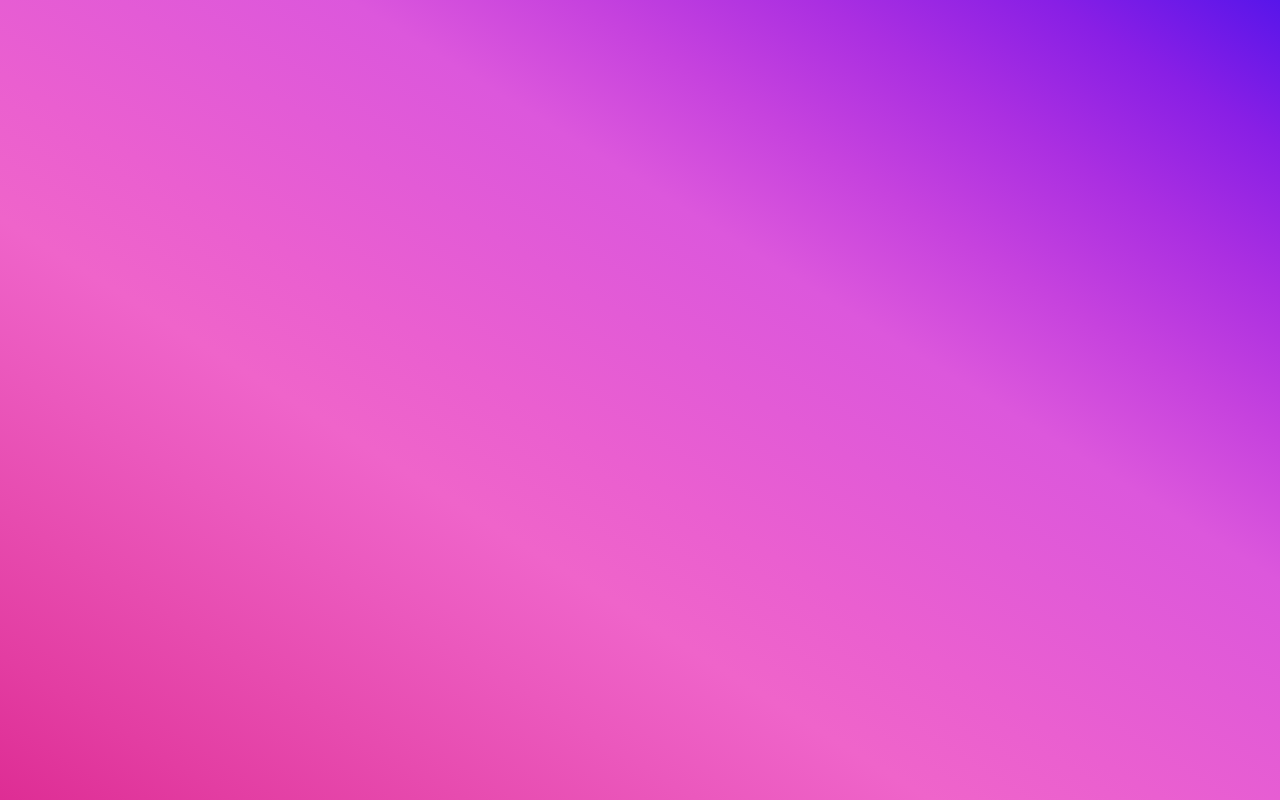
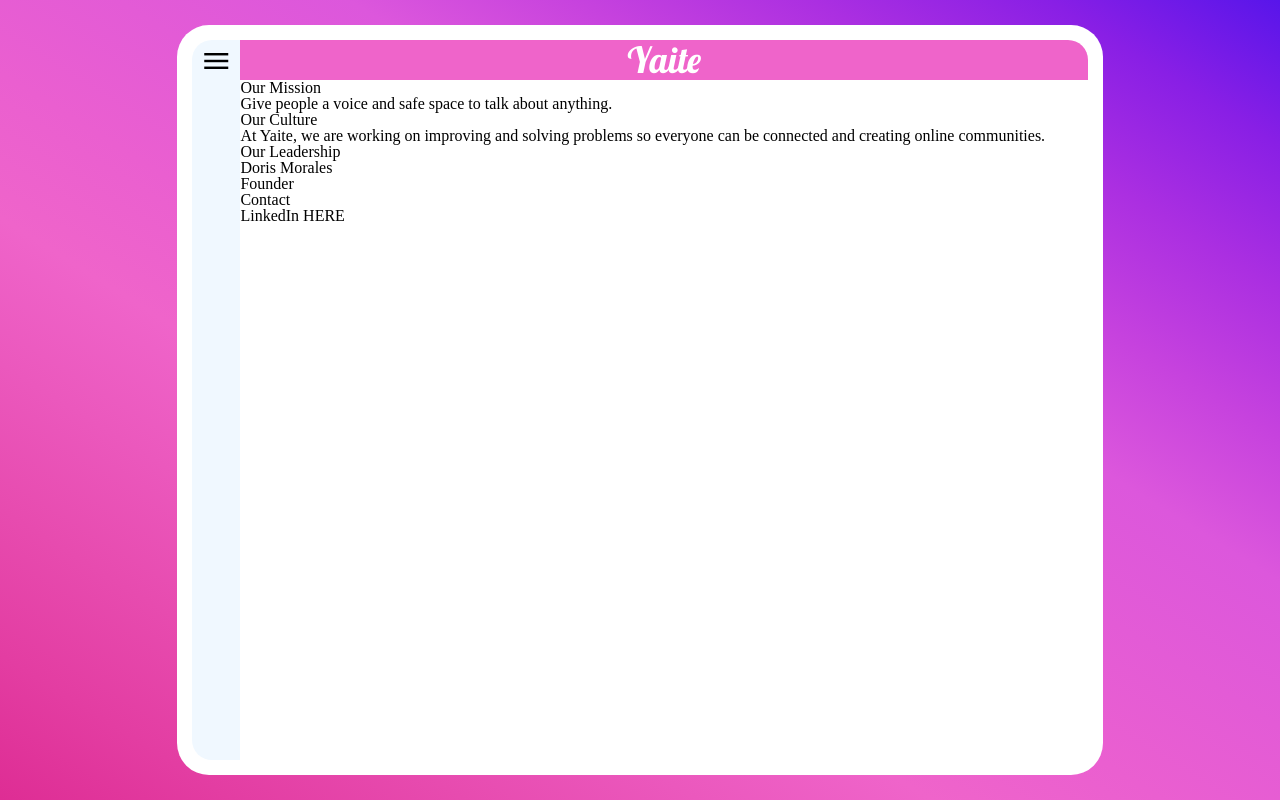
Before and after one commit to moralesdoris880/yaite, a React (Create React App) app in the folder client/: page /about in a window 1280 px wide. Before the commit this address had no page. Built offline with nearby package versions, Linux system fonts and the light colour scheme.

Commit message:
About page added

```diff
--- a/client/public/index.html
+++ b/client/public/index.html
@@ -24,6 +24,9 @@
       Learn how to configure a non-root public URL by running `npm run build`.
     -->
     <link rel="stylesheet" href="https://fonts.googleapis.com/css2?family=Material+Symbols+Outlined:opsz,wght,FILL,GRAD@48,400,0,0" />
+    <link rel="preconnect" href="https://fonts.googleapis.com">
+  <link rel="preconnect" href="https://fonts.gstatic.com" crossorigin>
+  <link href="https://fonts.googleapis.com/css2?family=Lobster&display=swap" rel="stylesheet">
     <title>React App</title>
   </head>
   <body>
--- a/client/src/App.js
+++ b/client/src/App.js
@@ -2,17 +2,23 @@
 import Home from "./pages/Home";
 import Login from "./pages/Login";
 import Signup from "./pages/Signup";
+import About from "./pages/About";
+import Navbar from "./components/Navbar";
 import './css/App.css';
 
 function App() {
   return (
     <BrowserRouter>
       <div className="App">
-      <Routes>
-        <Route path="/signup" element={<Signup />}/>
-        <Route path="/login" element={<Login />}/>
-        <Route path="/" element={<Home />}/>
-      </Routes>
+      <div className="Content">
+      <Navbar/>
+        <Routes>
+          <Route path="/about" element={<About />}/>
+          <Route path="/signup" element={<Signup />}/>
+          <Route path="/login" element={<Login />}/>
+          <Route path="/" element={<Home />}/>
+        </Routes>
+      </div>
       </div>
     </BrowserRouter>
   );
--- a/client/src/components/Chatlist.js
+++ b/client/src/components/Chatlist.js
@@ -11,7 +11,8 @@
                 <input type="text" placeholder='Search' id="Searchbox"/>
                 <span className="material-symbols-outlined" style={{position: 'absolute',top: '10px', fontSize: '16px',color:'gray',left:'15px'}}>search</span>
             </form>
-            {chatrooms.length?chatrooms.map((chatroom)=><Chatroom />):<p>Currently no chatrooms.</p>}
+            {chatrooms.length?chatrooms.map((chatroom)=><Chatroom chatroom={chatroom}/>):<p style={{color:'#757575'}}>Currently no chatrooms.</p>}
+
         </div>
     );
 }
--- a/client/src/components/Chatroom.js
+++ b/client/src/components/Chatroom.js
@@ -1,4 +1,4 @@
-function Chatroom(){
+function Chatroom({chatroom}){
     return(
         <div className="chatroom">
             {/* IMG HERE
--- a/client/src/components/Navbar.js
+++ b/client/src/components/Navbar.js
@@ -8,6 +8,7 @@
             <span className="material-symbols-outlined" onClick={()=>setBurgerNav(!burgerNav)} style={{ fontSize:'32px'}}>{burgerNav?'menu':'close'}</span>
             {burgerNav? console.log('random dancing...'):
             <ul id="Nav">
+                <span className="material-symbols-outlined" style={{ fontSize:'24px'}}>home</span>
                 <span className="material-symbols-outlined" style={{ fontSize:'24px'}}>info</span>
                 <span className="material-symbols-outlined" style={{ fontSize:'24px'}}>settings</span>
                 <span className="material-symbols-outlined" style={{ fontSize:'24px'}}>exit_to_app</span>
--- /dev/null
+++ b/client/src/css/About.css
@@ -0,0 +1,17 @@
+#About{
+    width: 100%;
+}
+.Header{
+    background-color: #ef64ca;
+    border-radius: 0px 20px 0px 0px;
+    height: 5vh;
+    width: 100%;
+    display: flex;
+    justify-content: center;
+    align-items: center;
+    color: white;
+    font-size: 36px;
+    font-family: 'Lobster', cursive;
+}
+
+/* #C8D6FF */
--- a/client/src/css/App.css
+++ b/client/src/css/App.css
@@ -5,3 +5,12 @@
     align-items: center;
     justify-content: center;
 }
+.Content{
+    width: 70vw;
+    height: 90vh;
+    background-color: white;
+    border-radius: 2em;
+    display: flex;
+    flex-direction: row;
+    padding: 15px;
+}
--- a/client/src/css/Home.css
+++ b/client/src/css/Home.css
@@ -1,9 +1,6 @@
 #Home{
-    width: 70vw;
-    height: 90vh;
-    background-color: white;
-    border-radius: 2em;
+    background-color: navajowhite;
+    border-radius: 0px 20px 20px 0px;
     display: flex;
     flex-direction: row;
-    padding: 15px;
 }
--- a/client/src/css/Navbar.css
+++ b/client/src/css/Navbar.css
@@ -1,11 +1,11 @@
 #Navbar{
-    width: 5vw;
+    width: 4vw;
+    height: 90vh;
     display: flex;
     flex-direction: column;
     align-items: center;
     background-color: aliceblue;
     border-radius: 20px 0px 0px 20px;
-
 }
 #Nav{
     display: flex;
--- /dev/null
+++ b/client/src/pages/About.js
@@ -0,0 +1,25 @@
+import '../css/About.css'
+
+function About(){
+    return(
+        <div id="About">
+            <div className="Header"><h1>Yaite</h1></div>
+            <div>
+                <h1>Our Mission</h1>
+                <p>Give people a voice and safe space to talk about anything.</p>
+
+                <h1>Our Culture</h1>
+                <p>At Yaite, we are working on improving and solving problems so everyone can be connected and creating online communities.</p>
+
+                <h1>Our Leadership</h1>
+                <p>Doris Morales</p>
+                <p>Founder</p>
+
+                <h1>Contact</h1>
+                <p>LinkedIn HERE</p>
+            </div>
+        </div>
+    );
+}
+
+export default About;
--- a/client/src/pages/Home.js
+++ b/client/src/pages/Home.js
@@ -5,7 +5,6 @@
 function Home(){
     return(
         <div id="Home">
-            <Navbar/>
             {/* CHECK IF USER IS LOGGED IN , IF NOT DISPLAY LOGIN/SIGNUP form  */}
             <Chatlist/>
             <div>CHATROOM MSGS DISPLAY</div>
```
Also changed, not shown: client/src/media/Yaite.png (added).
